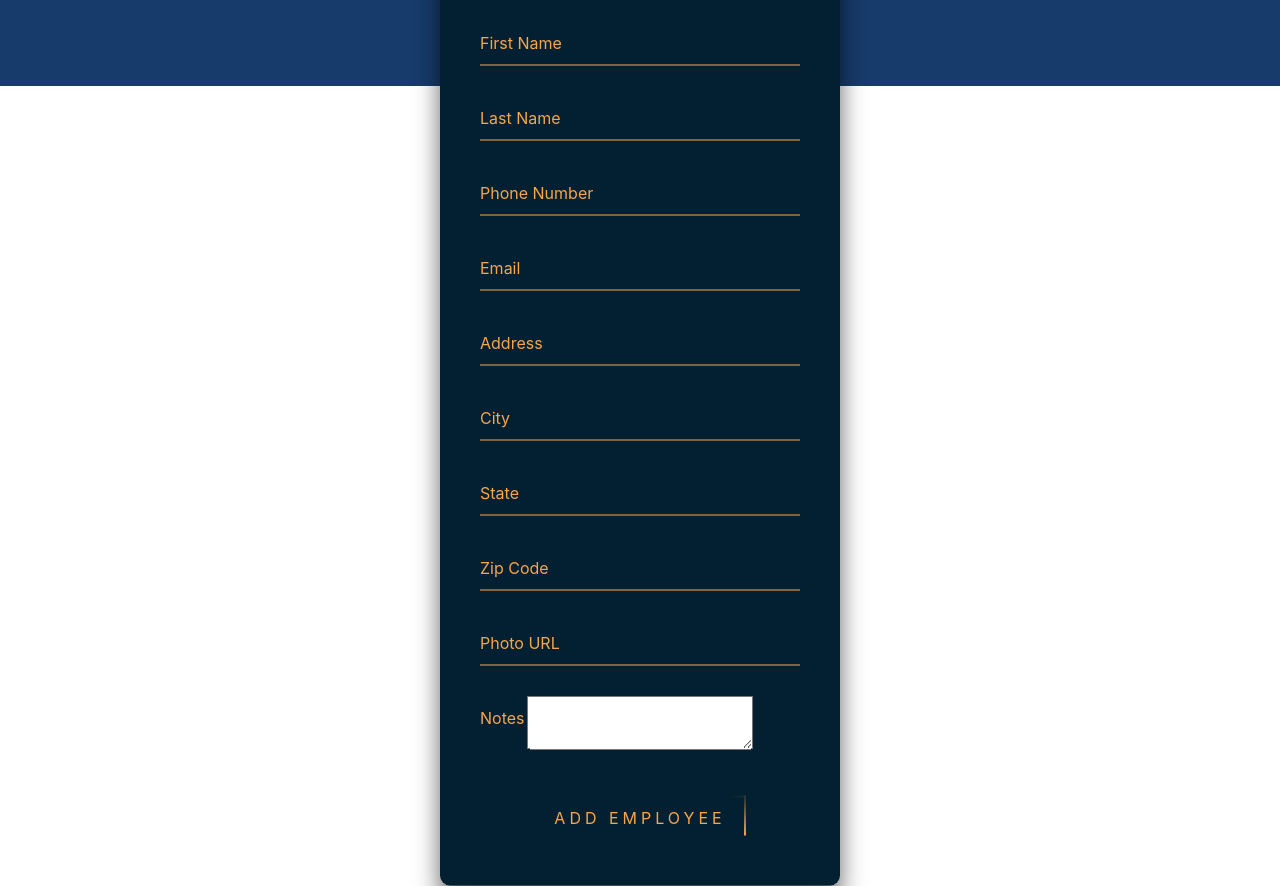
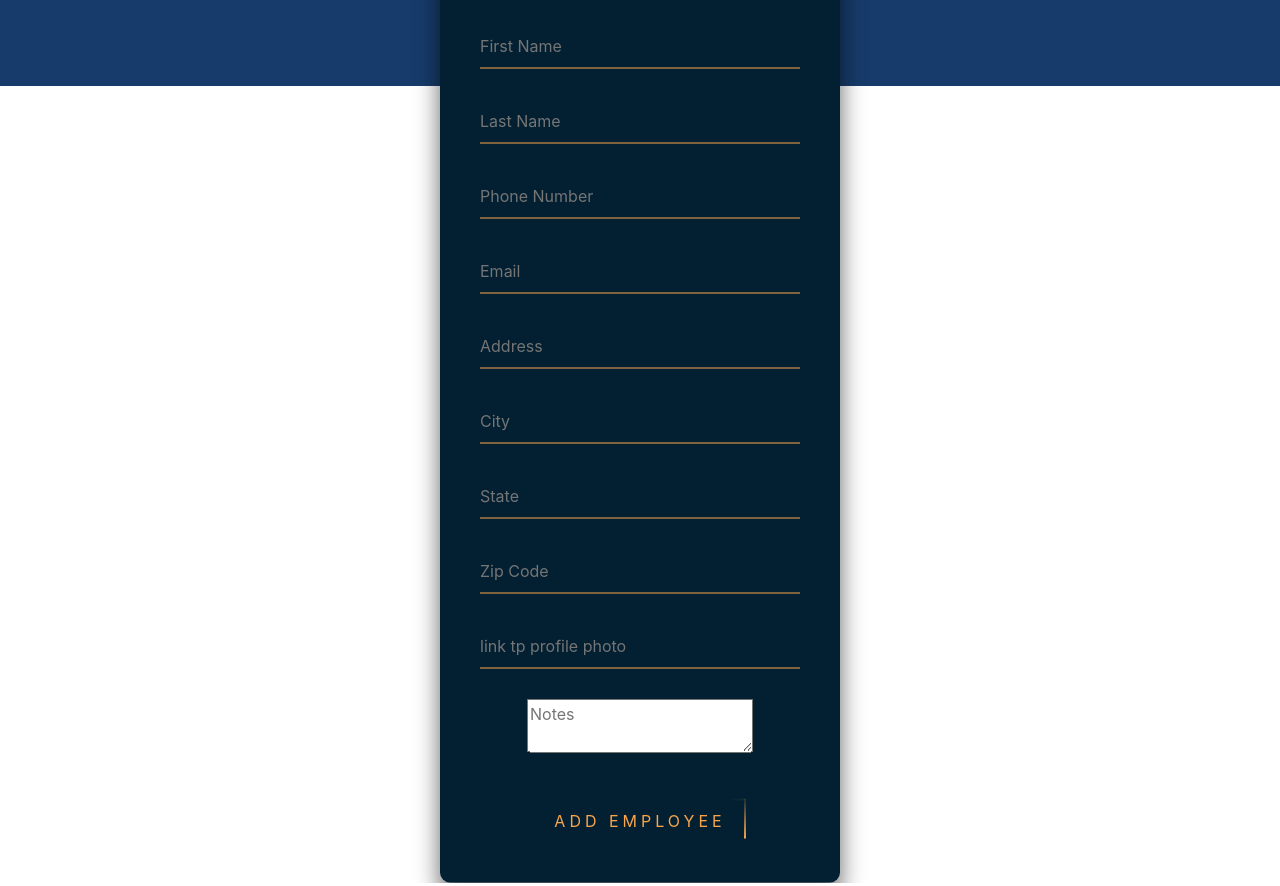
Before and after one commit to scottmm374/Employee-Directory, a React (Create React App) app: page /add-employee in a window 1280 px wide. Built offline with nearby package versions, Linux system fonts and the light colour scheme.

Commit message:
changed a link to button for forms and fixed styling, added required on forms fields

```diff
--- a/src/App.css
+++ b/src/App.css
@@ -117,7 +117,9 @@
   color: #03e9f4;
   font-size: 12px;
 }
-.employee_form form a {
+.employee_form form button {
+  background-color: #032032;
+  border: #032032 1px;
   position: relative;
   display: inline-block;
   padding: 10px 20px;
@@ -131,19 +133,19 @@
   letter-spacing: 4px;
 }
 
-.employee_form a:hover {
+.employee_form button:hover {
   background: #f9a54b;
   color: #fff;
   border-radius: 5px;
   box-shadow: 0 0 5px #f9a54b, 0 0 25px #f9a54b, 0 0 50px #f9a54b, 0 0 100px #f9a54b;
 }
 
-.employee_form a span {
+.employee_form button span {
   position: absolute;
   display: block;
 }
 
-.employee_form a span:nth-child(1) {
+.employee_form button span:nth-child(1) {
   top: 0;
   left: -100%;
   width: 100%;
@@ -162,7 +164,7 @@
   }
 }
 
-.employee_form a span:nth-child(2) {
+.employee_form button span:nth-child(2) {
   top: -100%;
   right: 0;
   width: 2px;
@@ -182,7 +184,7 @@
   }
 }
 
-.employee_form a span:nth-child(3) {
+.employee_form button span:nth-child(3) {
   bottom: 0;
   right: -100%;
   width: 100%;
@@ -202,7 +204,7 @@
   }
 }
 
-.employee_form a span:nth-child(4) {
+.employee_form button span:nth-child(4) {
   bottom: -100%;
   left: 0;
   width: 2px;
--- a/src/components/forms/AddEmployee.js
+++ b/src/components/forms/AddEmployee.js
@@ -47,88 +47,107 @@
         <h2>Add New Employee</h2>
         <form onSubmit={handleSubmit}>
             <div className= "form-input">
-            <label>First Name</label>
+            {/* <label>First Name</label> */}
            <input
            type='text'
            name='first_name'
            value={newEmployee.first_name}
+           required='First Name Required'
+           placeholder="First Name"
 
            onChange={handleChange} />
            </div>
            <div className= "form-input">
-           <label>Last Name</label>
+           {/* <label>Last Name</label> */}
            <input
            type='text'
            name='last_name'
            value={newEmployee.last_name}
+           required='First Name Required'
+           placeholder="Last Name"
            onChange={handleChange} />
            </div>
            <div className= "form-input">
-           <label>Phone Number</label>
+           {/* <label>Phone Number</label> */}
            <input
            type='text'
            name='phone'
            value={newEmployee.phone}
+           required='First Name Required'
+           placeholder="Phone Number"
            onChange={handleChange} />
            </div>
            <div className= "form-input">
-           <label>Email</label>
+           {/* <label>Email</label> */}
            <input
            type='text'
            name='email'
            value={newEmployee.email}
+           required='First Name Required'
+           placeholder="Email"
            onChange={handleChange} />
            </div>
            <div className= "form-input">
-           <label>Address</label>
+           {/* <label>Address</label> */}
            <input
            type='text'
            name='address'
            value={newEmployee.address}
+           required='First Name Required'
+           placeholder="Address"
            onChange={handleChange} />
            </div>
            <div className= "form-input">
-           <label>City</label>
+           {/* <label>City</label> */}
            <input
            type='text'
            name='city'
            value={newEmployee.city}
+           required='First Name Required'
+           placeholder="City"
            onChange={handleChange} />
            </div>
            <div className= "form-input">
-           <label>State</label>
+           {/* <label>State</label> */}
            <input
            type='text'
            name='state'
            value={newEmployee.state}
+           required='First Name Required'
+           placeholder="State"
            onChange={handleChange} />
            </div>
            <div className= "form-input">
-           <label>Zip Code</label>
+           {/* <label>Zip Code</label> */}
            <input
            type='text'
            name='zip'
            value={newEmployee.zip}
+           required='First Name Required'
+           placeholder="Zip Code"
            onChange={handleChange} />
            </div>
            <div className= "form-input">
-           <label>Photo URL</label>
+           {/* <label>Photo URL</label> */}
            <input
            type='text'
            name='photo'
            value={newEmployee.photo}
+           placeholder="link tp profile photo"
+
            onChange={handleChange} />
            </div>
            <div className= "form-input">
-           <label>Notes</label>
+           {/* <label>Notes</label> */}
            <textarea
            type='text'
            name='notes'
            value={newEmployee.notes}
+           placeholder="Notes"
            onChange={handleChange} />
            </div>
 
-           <a href="#">
+           <button>
            <span></span>
            <span></span>
            <span></span>
@@ -136,7 +155,7 @@
            {/* <button> */}
                Add Employee
                {/* </button> */}
-           </a>
+           </button>
         </form>
 
     </div>
--- a/src/components/forms/UpdateEmployee.js
+++ b/src/components/forms/UpdateEmployee.js
@@ -35,7 +35,7 @@
            type='text'
            name='first_name'
            value={updateEmployee.first_name}
-
+           required='First Name Required'
            onChange={handleChange} />
            </div>
            <div className= "form-input">
@@ -111,7 +111,7 @@
            onChange={handleChange} />
            </div>
 
-           <a href="#">
+           <button>
            <span></span>
            <span></span>
            <span></span>
@@ -119,7 +119,7 @@
            {/* <button> */}
                Update
                {/* </button> */}
-           </a>
+           </button>
         </form>
 
     </div>
```
